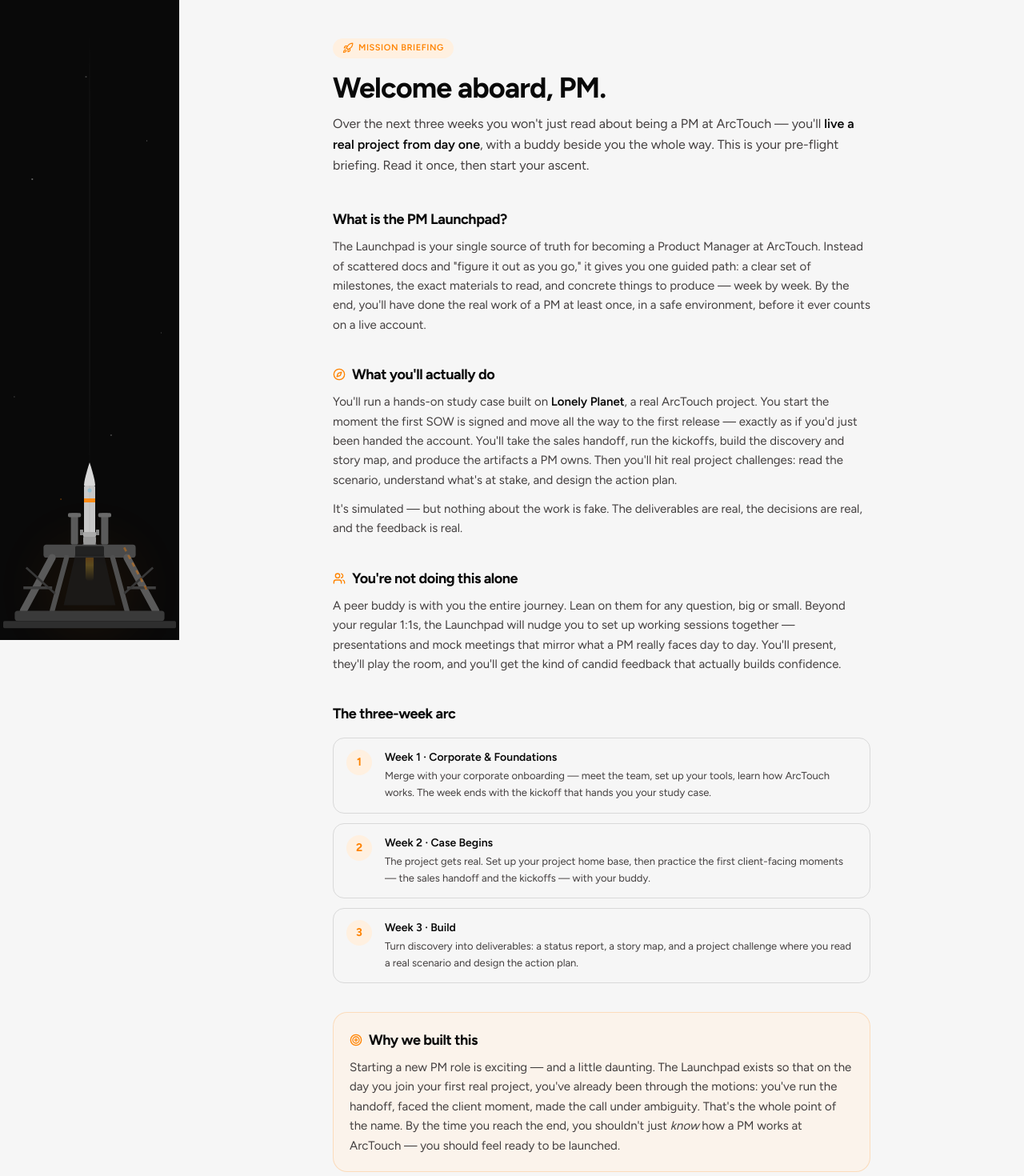
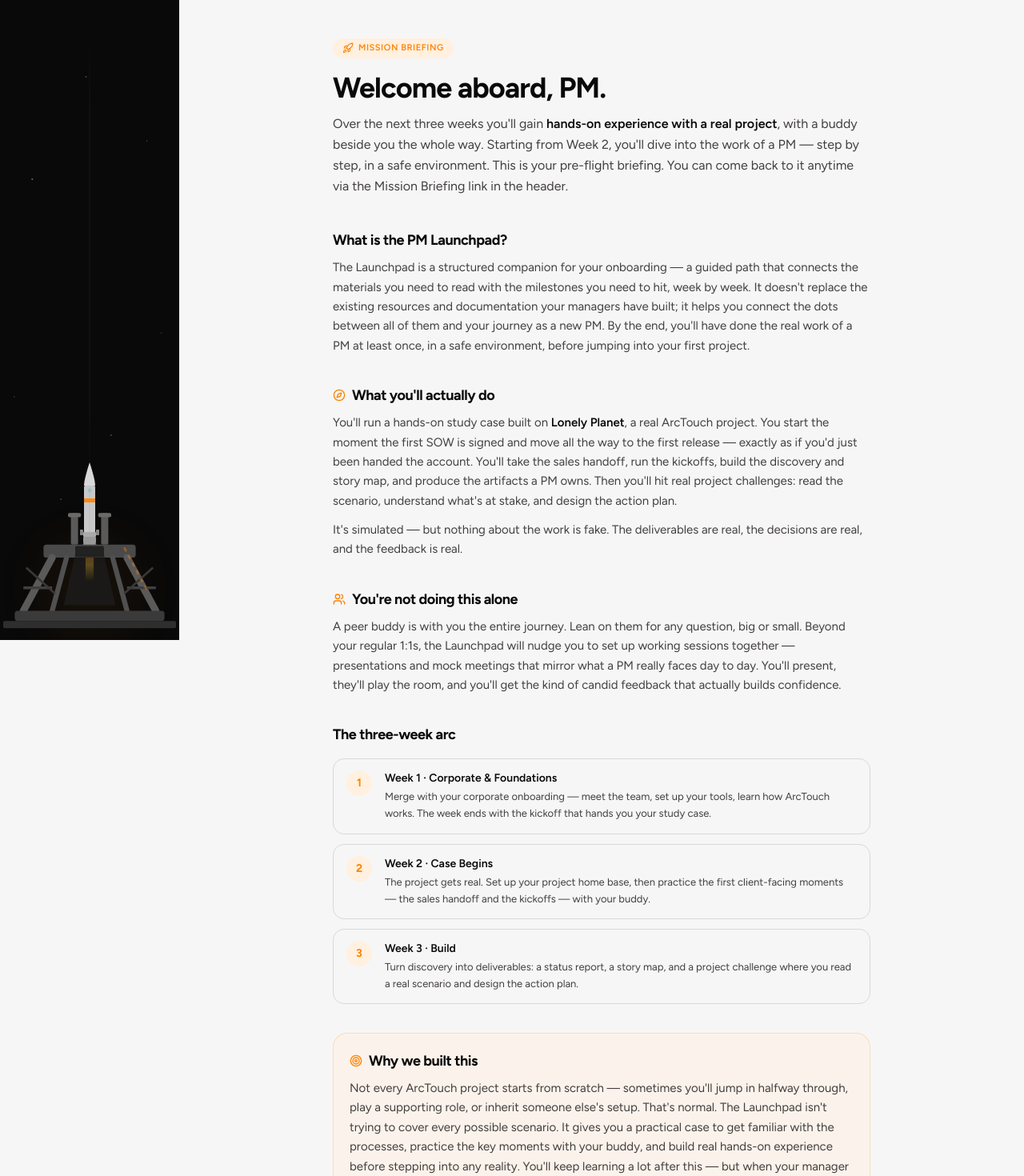
Before and after one commit to mateus-noro-arctouch/pm-launchpad-v2, a Next.js app: page /welcome in a window 1280 px wide. Shown: the top 1470 px of the page at 80% size. Built offline with nearby package versions, Linux system fonts and the light colour scheme.

Commit message:
copy: revise Mission Briefing text per PM feedback
Co-authored-by: Cursor <cursoragent@cursor.com>

```diff
--- a/components/welcome-client.tsx
+++ b/components/welcome-client.tsx
@@ -172,12 +172,13 @@ export function WelcomeClient() {
             Welcome aboard, {name}.
           </h1>
           <p className="mt-3 text-pretty text-base leading-relaxed text-muted-foreground">
-            Over the next three weeks you won't just read about being a PM at ArcTouch — you'll{" "}
+            Over the next three weeks you'll gain{" "}
             <span className="font-semibold text-foreground">
-              live a real project from day one
+              hands-on experience with a real project
             </span>
-            , with a buddy beside you the whole way. This is your pre-flight briefing. Read it
-            once, then start your ascent.
+            , with a buddy beside you the whole way. Starting from Week 2, you'll dive into the
+            work of a PM — step by step, in a safe environment. This is your pre-flight briefing.
+            You can come back to it anytime via the Mission Briefing link in the header.
           </p>
 
           <div className="mt-10 space-y-9">
@@ -186,12 +187,12 @@ export function WelcomeClient() {
                 What is the PM Launchpad?
               </h2>
               <p className="mt-2 text-[15px] leading-relaxed text-muted-foreground">
-                The Launchpad is your single source of truth for becoming a Product Manager at
-                ArcTouch. Instead of scattered docs and "figure it out as you go," it gives you
-                one guided path: a clear set of milestones, the exact materials to read, and
-                concrete things to produce — week by week. By the end, you'll have done the real
-                work of a PM at least once, in a safe environment, before it ever counts on a
-                live account.
+                The Launchpad is a structured companion for your onboarding — a guided path that
+                connects the materials you need to read with the milestones you need to hit, week
+                by week. It doesn't replace the existing resources and documentation your managers
+                have built; it helps you connect the dots between all of them and your journey as
+                a new PM. By the end, you'll have done the real work of a PM at least once, in a
+                safe environment, before jumping into your first project.
               </p>
             </section>
 
@@ -261,12 +262,13 @@ export function WelcomeClient() {
                 Why we built this
               </h2>
               <p className="mt-2 text-[15px] leading-relaxed text-muted-foreground">
-                Starting a new PM role is exciting — and a little daunting. The Launchpad exists
-                so that on the day you join your first real project, you've already been through
-                the motions: you've run the handoff, faced the client moment, made the call under
-                ambiguity. That's the whole point of the name. By the time you reach the end, you
-                shouldn't just <em>know</em> how a PM works at ArcTouch — you should feel ready
-                to be launched.
+                Not every ArcTouch project starts from scratch — sometimes you'll jump in halfway
+                through, play a supporting role, or inherit someone else's setup. That's normal.
+                The Launchpad isn't trying to cover every possible scenario. It gives you a
+                practical case to get familiar with the processes, practice the key moments with
+                your buddy, and build real hands-on experience before stepping into any reality.
+                You'll keep learning a lot after this — but when your manager assigns you to your
+                first project, you'll feel confident walking in.
               </p>
             </section>
           </div>
```
